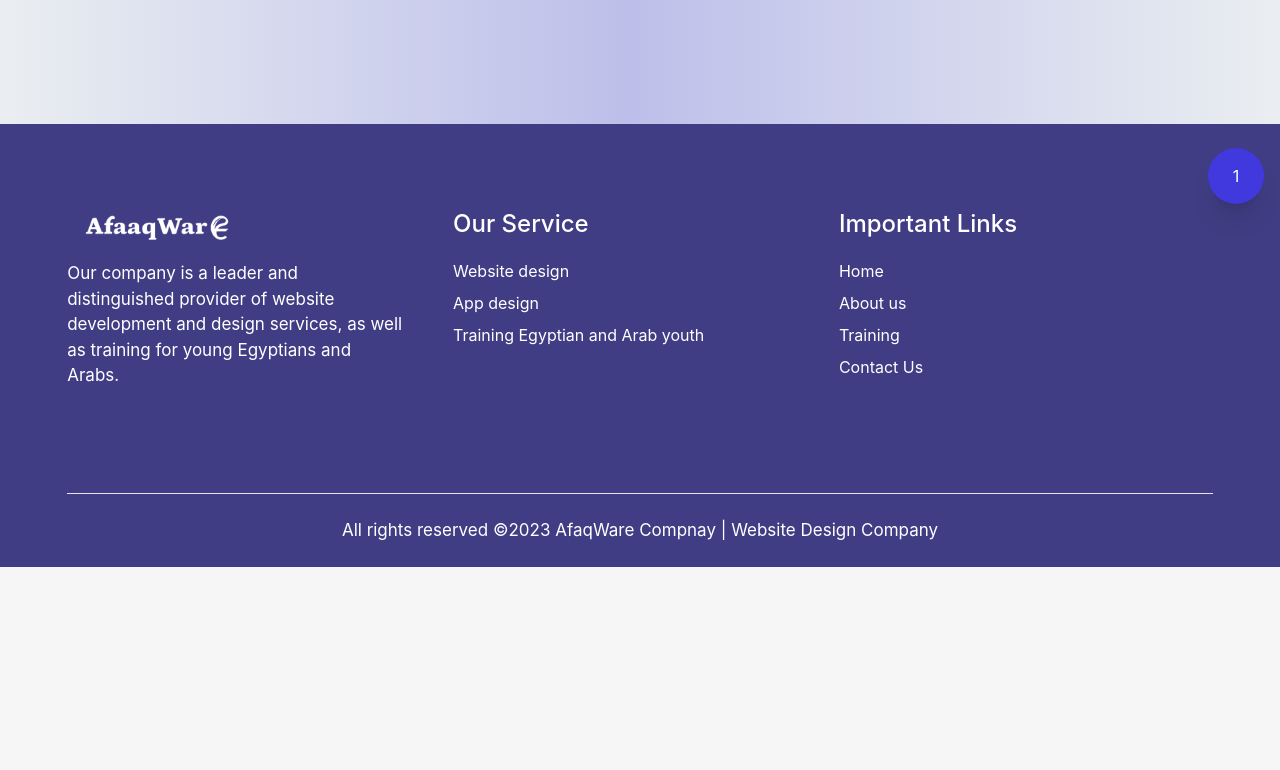
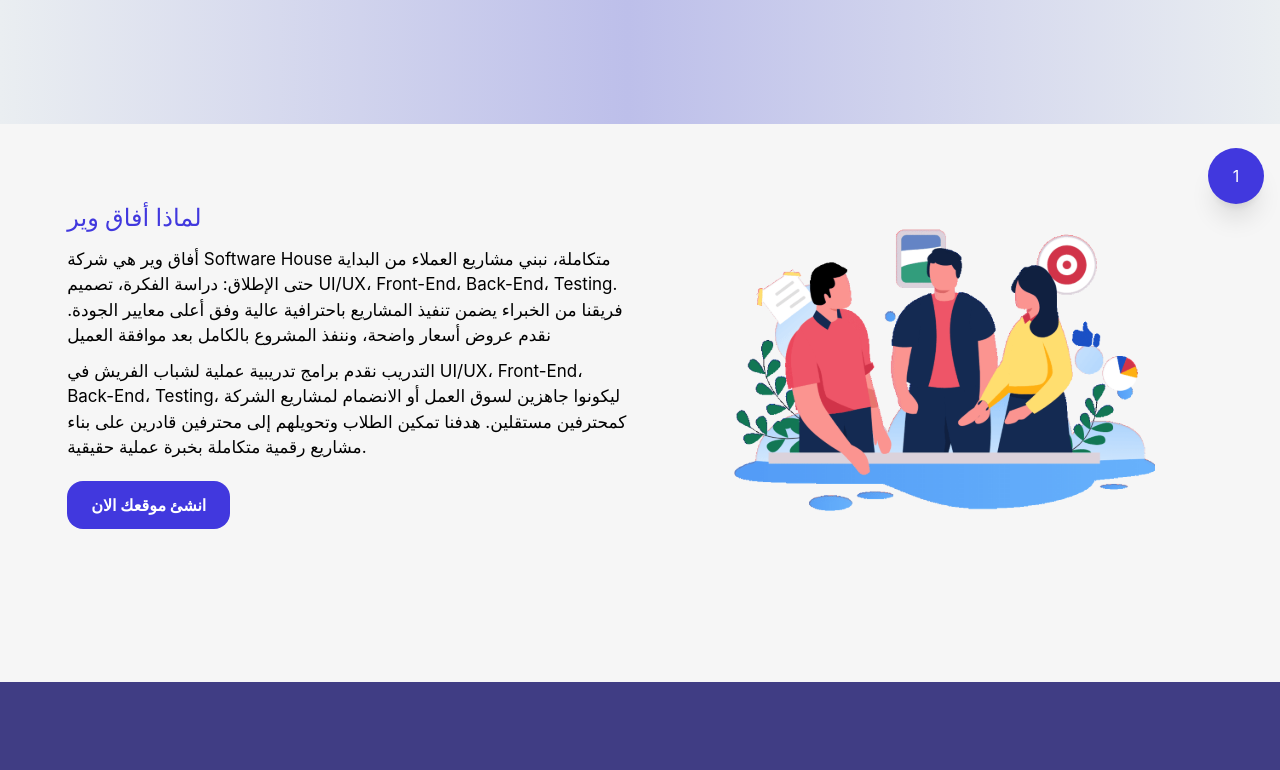
Before and after one commit to eslam-mohamedl/AfaaqWare, a Next.js app: page /1/about in a window 1280 px wide. Shown: the part 580-1350 px from the top of the page. Before the commit the page ends 1147 px from the top, so only its background shows below. Built offline with nearby package versions, Linux system fonts and the light colour scheme; some icons are missing.

Commit message:
feat(section): add section

```diff
--- a/src/app/[locale]/about/page.tsx
+++ b/src/app/[locale]/about/page.tsx
@@ -1,6 +1,8 @@
 import Navbar from "@/components/organisms/Navbar";
 import HeroContentSection from "@/components/organisms/HeroContentSection";
 import Footer from "@/components/organisms/Footer";
+import MediaContentSection from "@/components/organisms/MediaContentSection";
+
 export default function page() {
   return (
     <div>
@@ -11,6 +13,12 @@ export default function page() {
         title3="الإلكترونية والتدريب الشباب المصري والعربي"
         isBtn={false}
       />
+      <MediaContentSection
+        bg={false}
+        className="relative"
+        isHome={false}
+      ></MediaContentSection>
+
       <Footer />
     </div>
   );
--- a/src/app/[locale]/page.tsx
+++ b/src/app/[locale]/page.tsx
@@ -2,9 +2,10 @@ import Header from "@/components/organisms/Header";
 import Footer from "@/components/organisms/Footer";
 import Services from "@/components/organisms/Services";
 import ContractSection from "@/components/organisms/ContractSection";
-import AboutAfaaqHome from "@/components/organisms/AboutAfaaqHome";
 import PortfoiliosSection from "@/components/organisms/PortfoiliosSection";
 import CommentSection from "@/components/organisms/CommentSection";
+import MediaContentSection from "@/components/organisms/MediaContentSection";
+
 function Page() {
   return (
     <div className="pt-20">
@@ -13,7 +14,11 @@ function Page() {
       <ContractSection />
       <PortfoiliosSection />
       <CommentSection />
-      <AboutAfaaqHome />
+      <MediaContentSection
+        bg={true}
+        className="relative"
+        isHome={true}
+      ></MediaContentSection>
 
       <Footer />
     </div>
--- a/src/components/organisms/AboutAfaaqHome.tsx
+++ /dev/null
@@ -1,47 +0,0 @@
-import MediaContentSection from "@/components/organisms/MediaContentSection";
-import { business } from "../../../public/assets/images/images";
-import Button from "@/components/atoms/Button";
-import Title from "../atoms/Title";
-import Text from "../atoms/Text";
-import Box from "../molecules/Box";
-export default function AboutAfaaqHome() {
-  return (
-    <section>
-      <MediaContentSection
-        image={business}
-        bg={true}
-        imageAlt="business-img"
-        className="relative"
-      >
-        <Title
-          size="lg"
-          center={false}
-          variant="primary"
-          className="bg-white py-2 px-7 rounded-full font-semibold mb-4"
-        >
-          AfaqWare Web and Application Software
-        </Title>
-        <Text size="md" center={false} className="font-bold mb-2">
-          An Egyptian company specializing in web and application programming.
-        </Text>
-        <Text size="md" center={false} className="font-bold mb-2">
-          Training Egyptian and Arab youth on real projects
-        </Text>
-        <Text size="md" center={false} className="font-bold mb-2">
-          More than one year of experience in project construction
-        </Text>
-        <Text size="md" center={false} className="font-bold mb-5">
-          Providing after-sales technical support
-        </Text>
-        <Button size="md" isRounded={true}>
-          Create your website now
-        </Button>
-        <div className="grid grid-cols-1 container md:grid-cols-3 gap-5 absolute left-0 -bottom-20">
-          <Box />
-          <Box />
-          <Box />
-        </div>
-      </MediaContentSection>
-    </section>
-  );
-}
--- a/src/components/organisms/MediaContentSection.tsx
+++ b/src/components/organisms/MediaContentSection.tsx
@@ -1,37 +1,93 @@
-import { StaticImageData } from "next/image";
-import { ReactNode } from "react";
 import { cn } from "@/lib/cn";
 import Images from "../atoms/Images";
+import Button from "@/components/atoms/Button";
+import Title from "../atoms/Title";
+import Text from "../atoms/Text";
+import Box from "../molecules/Box";
+import { business } from "../../../public/assets/images/images";
+
 type MediaContentSectionProps = {
-  children: ReactNode;
-  image: string | StaticImageData;
-  imageAlt: string;
   className?: string;
   reverse?: boolean;
   bg: boolean;
+  isHome: boolean;
 };
 export default function MediaContentSection({
-  children,
-  image,
-  imageAlt,
   className,
   reverse,
   bg = false,
+  isHome = false,
 }: MediaContentSectionProps) {
   return (
     <section
       className={cn(
-        "container flex flex-col md:flex-row justify-between mb-20  gap-4  py-15",
+        "container grid grid-cols-1 md:grid-cols-2 mb-20  gap-4  py-15",
         reverse && "lg:flex-row-reverse",
         bg ? "bg-gradient rounded-lg pb-40 mb-50" : "",
         className
       )}
     >
       {/*content*/}
-      <div className="flex flex-col items-start justify-center">{children}</div>
+      <div className="flex flex-col items-start justify-center">
+        {isHome ? (
+          <>
+            <Title
+              size="lg"
+              center={false}
+              variant="primary"
+              className="bg-white py-2 px-7 rounded-full font-semibold mb-4"
+            >
+              AfaqWare Web and Application Software
+            </Title>
+            <Text size="md" center={false} className="font-bold mb-2">
+              An Egyptian company specializing in web and application
+              programming.
+            </Text>
+            <Text size="md" center={false} className="font-bold mb-2">
+              Training Egyptian and Arab youth on real projects
+            </Text>
+            <Text size="md" center={false} className="font-bold mb-2">
+              More than one year of experience in project construction
+            </Text>
+            <Text size="md" center={false} className="font-bold mb-5">
+              Providing after-sales technical support
+            </Text>
+            <Button size="md" isRounded={true}>
+              Create your website now
+            </Button>
+            <div className="grid grid-cols-1 container md:grid-cols-3 gap-5 absolute left-20 -bottom-20">
+              <Box />
+              <Box />
+              <Box />
+            </div>
+          </>
+        ) : (
+          <div className="flex-1 flex flex-col justify-center items-start">
+            <Title size="lg" variant="primary">
+              لماذا أفاق وير
+            </Title>
+            <Text size="md" center={false}>
+              أفاق وير هي شركة Software House متكاملة، نبني مشاريع العملاء من
+              البداية حتى الإطلاق: دراسة الفكرة، تصميم UI/UX، Front-end،
+              Back-end، Testing. فريقنا من الخبراء يضمن تنفيذ المشاريع باحترافية
+              عالية وفق أعلى معايير الجودة. نقدم عروض أسعار واضحة، وننفذ المشروع
+              بالكامل بعد موافقة العميل
+            </Text>
+            <Text size="md" center={false}>
+              التدريب نقدم برامج تدريبية عملية لشباب الفريش في UI/UX، Front-end،
+              Back-end، Testing، ليكونوا جاهزين لسوق العمل أو الانضمام لمشاريع
+              الشركة كمحترفين مستقلين. هدفنا تمكين الطلاب وتحويلهم إلى محترفين
+              قادرين على بناء مشاريع رقمية متكاملة بخبرة عملية حقيقية.
+            </Text>
+            <Button size="md" className="mt-5">
+              انشئ موقعك الان
+            </Button>
+          </div>
+        )}
+      </div>
       {/* Image */}
-      <div>
-        <Images src={image} alt={imageAlt} width={450} height={450} />
+      <div className="flex-1 flex justify-center items-center">
+        <Images src={business} alt="business-img" width={450} height={450} />
       </div>
     </section>
   );
```
